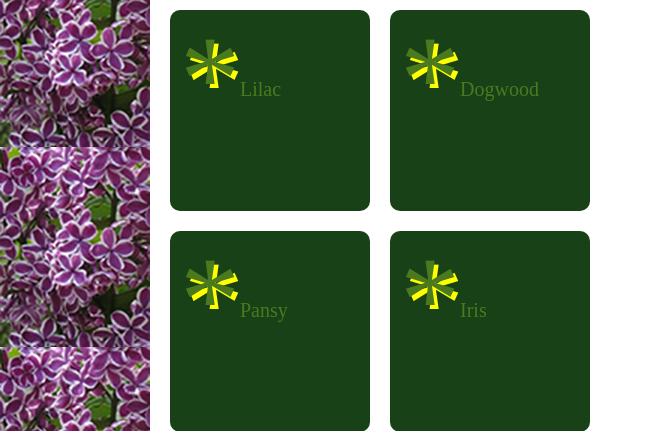
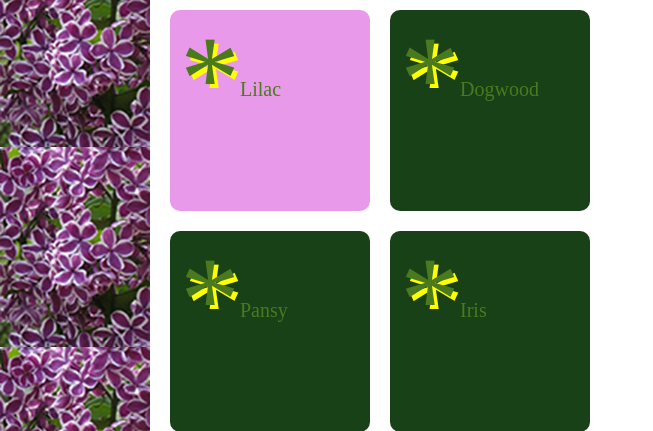
Before and after one commit to jht3250/ISTE240, a PHP site: page /html/index.html in a window 1280 px wide, with the pointer over the restyled element. Shown: the part 53-484 px from the top of the page, without its empty margins (0-653 px from the left). Run offline with PHP 8.4, Linux system fonts and the light colour scheme.

Commit message:
hovering done, EX02 complete, submitting

```diff
--- a/EX02/css/styles.css
+++ b/EX02/css/styles.css
@@ -34,6 +34,12 @@
     background-color: rgb(24, 65, 24);
     border-radius: 10px;
     padding-left: 10px;
+}
+
+.flower:hover {
+    background-color: rgb(233, 153, 233);
+    transition: background-color 1s;
+    cursor: pointer;
 }
 
 .flower p {
```
